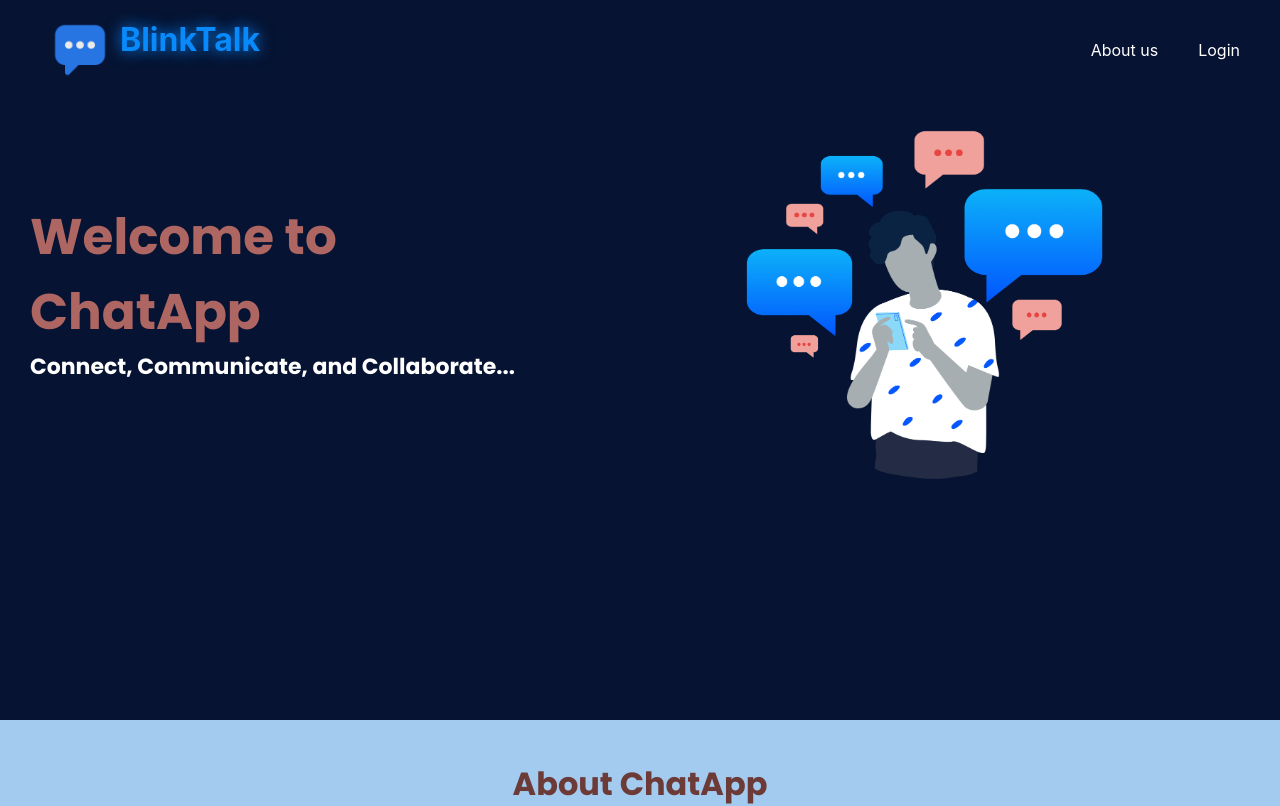
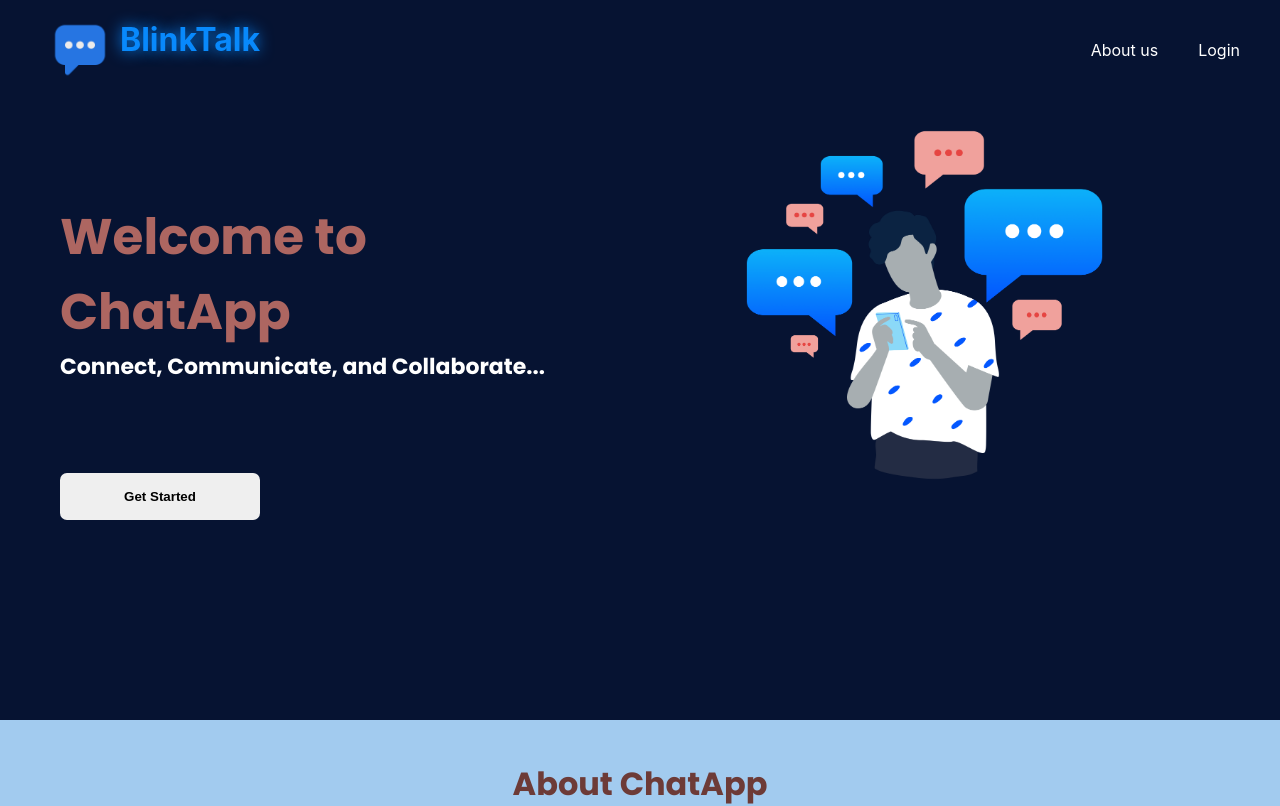
Before and after one commit to cazrot335/BLINKTALK, a React (Create React App) app in the folder frontend/: page / in a window 1280 px wide. Shown: the top 806 px of the page. Built offline with nearby package versions, Linux system fonts and the light colour scheme.

Commit message:
Fixed UI

```diff
--- a/frontend/src/pages/Landing.jsx
+++ b/frontend/src/pages/Landing.jsx
@@ -4,15 +4,6 @@ import styled, { keyframes } from "styled-components";
 import top from "../assests/top-landing.jpg";
 import { useNavigate } from "react-router-dom";
 import { animateScroll as scroll } from "react-scroll";
-
-const fadeIn = keyframes`
-  from {
-    opacity: 0;
-  }
-  to {
-    opacity: 1;
-  }
-`;
 
 const Home = styled.div`
   height: min-content;
@@ -34,7 +25,7 @@ const Content = styled.div`
   display: flex;
   flex-direction: column;
   justify-content: center;
-  margin-left: 30px;
+  margin-left: 60px;
   margin-top: 100px;
 
   h1{
@@ -46,7 +37,6 @@ const Content = styled.div`
     font-size: 22px;
   }
 
-
   button {
     padding: 15px;
     border-radius: 7px;
@@ -55,7 +45,6 @@ const Content = styled.div`
     margin-top: 90px;
     cursor: pointer;
     width: 200px;
-    opacity: 0;
 
     &:hover {
       background-color: #0889fc;
@@ -72,10 +61,14 @@ const Content = styled.div`
     h5{
       font-size: 15px;
     }
+    button{
+      align-self: center;
+    }
+    margin-left: 30px;
   }
-`;
+  `;
 
-const HeroImg = styled.div`
+  const HeroImg = styled.div`
   img {
     height: 400px;
     object-fit: contain;
@@ -108,15 +101,22 @@ const About = styled.div`
   p {
     text-align: center;
     margin-top: 20px;
-    margin-left: 30px;
+    margin-left: 60px;
     font-size: 23px;
-    margin-right: 30px;
+    margin-right: 60px;
     margin-bottom: 20px;
   }
 
   h3, h5 {
     font-size: 25px;
     align-self: center;
+  }
+
+  @media only screen and (max-width: 721px){
+    p {
+      margin-left: 30px;
+      margin-right: 30px;
+    }
   }
 `;
 
```
